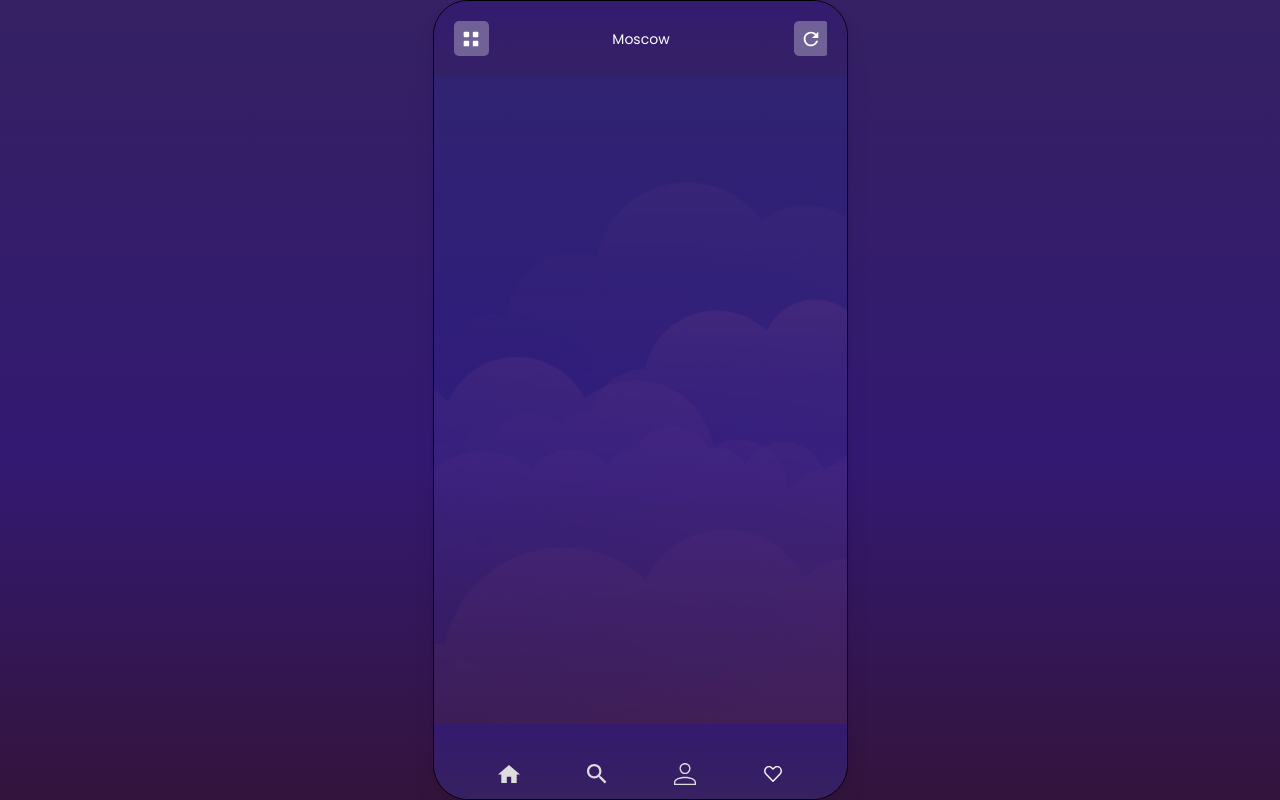
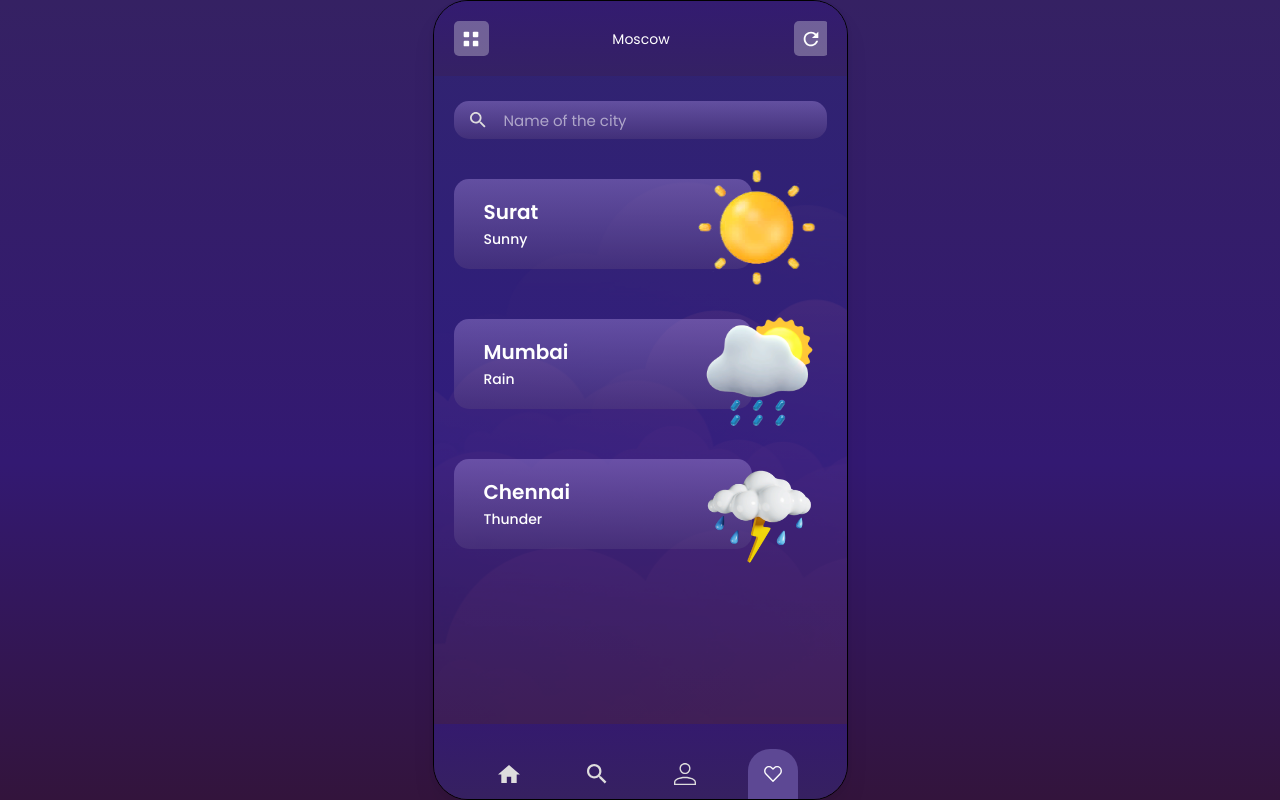
Before and after one commit to Avetisyan-Danila/weather-app, a Vue app: page /favorites in a window 1280 px wide. Before the commit this address had no page. Built offline with nearby package versions, Linux system fonts and the light colour scheme.

Commit message:
Добавил новый маршрут - Favorites

```diff
--- a/src/layouts/AppMenu.vue
+++ b/src/layouts/AppMenu.vue
@@ -48,7 +48,11 @@
         </router-link>
       </li>
       <li class="menu__item">
-        <router-link class="menu__link" to="/">
+        <router-link
+            class="menu__link"
+            :class="{'menu__link--active': route.name === 'favorites'}"
+            :to="{ name: 'favorites' }"
+        >
           <img
               :src="getImage('icons/heart.svg')"
               alt="Bell"
--- a/src/router/routes.js
+++ b/src/router/routes.js
@@ -28,4 +28,16 @@ export const routes = [
         name: "feedback",
         component: () => import("@/views/FeedbackView.vue"),
     },
+    {
+        path: "/favorites",
+        name: "favorites",
+        component: () => import("@/views/FavoritesView.vue"),
+        children: [
+            {
+                path: "/detailed/:city",
+                name: "detailed-search",
+                component: () => import("../views/DetailedView.vue"),
+            },
+        ]
+    },
 ];
--- /dev/null
+++ b/src/views/FavoritesView.vue
@@ -0,0 +1,61 @@
+<template>
+  <div class="favorites">
+    <transition name="slide" mode="out-in">
+      <router-view></router-view>
+    </transition>
+
+    <app-input
+        class="favorites__input"
+        type="text"
+        placeholder="Name of the city"
+    />
+
+    <ul class="favorites__list">
+      <li class="favorites__item">
+        <city-card
+            :to="{ name: 'detailed-search', params: { city: 'test' } }"
+            title="Surat"
+            weather="Sunny"
+        />
+      </li>
+      <li class="favorites__item">
+        <city-card
+            :to="{ name: 'detailed-search', params: { city: 'test' } }"
+            title="Mumbai"
+            weather="Rain"
+        />
+      </li>
+      <li class="favorites__item">
+        <city-card
+            :to="{ name: 'detailed-search', params: { city: 'test' } }"
+            title="Chennai"
+            weather="Thunder"
+        />
+      </li>
+    </ul>
+  </div>
+</template>
+
+<script setup>
+import AppInput from "@/common/components/AppInput.vue";
+import CityCard from "@/modules/city-card/CityCard.vue";
+</script>
+
+<style lang="scss" scoped>
+@import "@/assets/scss/ds-system/ds";
+@import "@/assets/scss/mixins/mixins";
+
+.favorites {
+  &__input {
+    margin-bottom: 40px;
+  }
+
+  &__list {
+    @include clear-list;
+
+    display: flex;
+    flex-direction: column;
+    gap: 50px;
+  }
+}
+</style>
```
